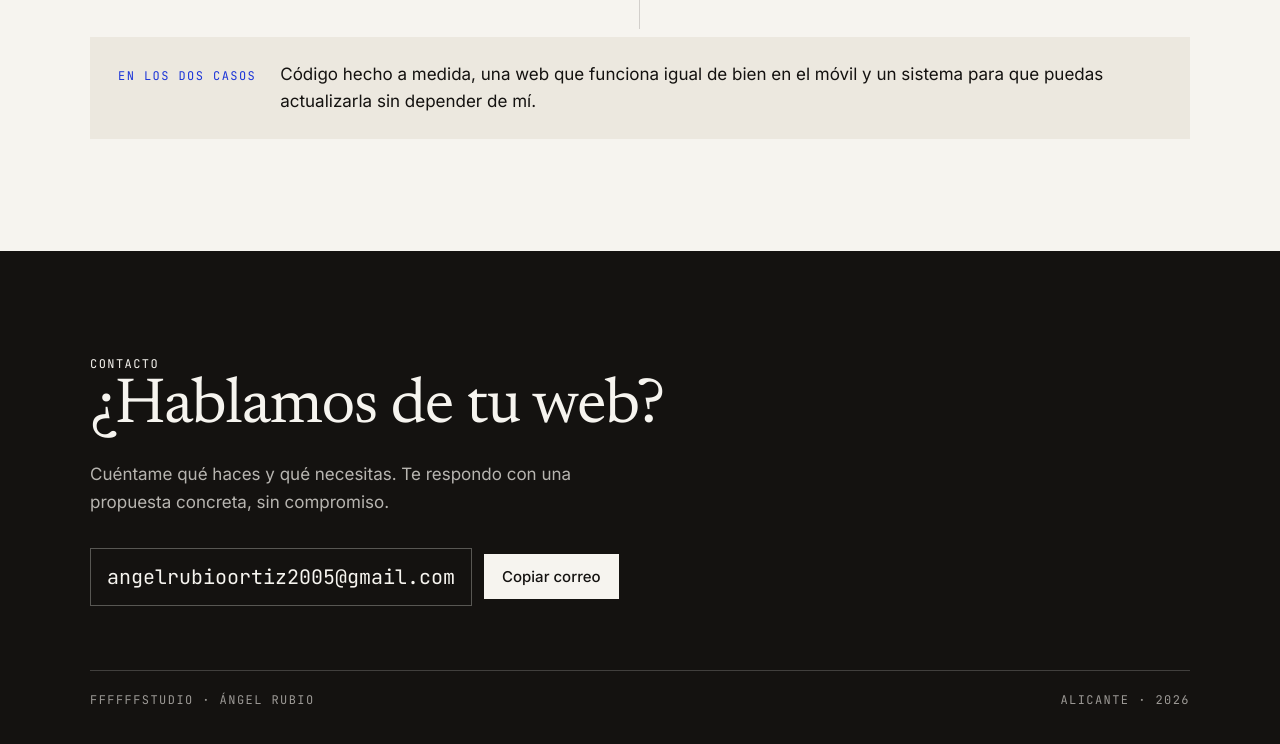
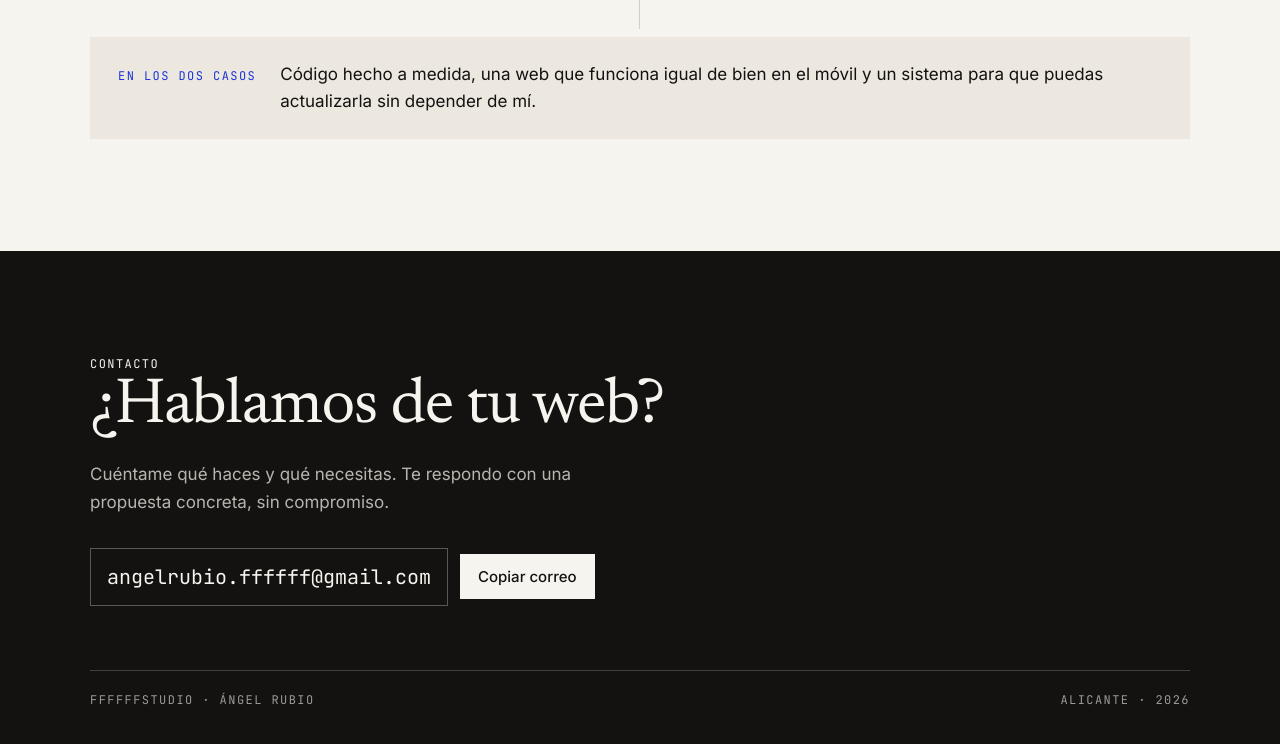
Before and after one commit to aro42-ua/fffffstudio-web, a plain HTML site: page portfolio/index.html in a window 1280 px wide. Shown: the part 5595-6339 px from the top of the page. Drawn offline with Linux system fonts and the light colour scheme.

Commit message:
Porfolio: correo de contacto del estudio
Co-Authored-By: Claude Fable 5.2 <noreply@anthropic.com>

```diff
--- a/portfolio/index.html
+++ b/portfolio/index.html
@@ -313,7 +313,7 @@
     <h2>¿Hablamos de tu web?</h2>
     <p>Cuéntame qué haces y qué necesitas. Te respondo con una propuesta concreta, sin compromiso.</p>
     <div class="correo">
-      <code id="correo">angelrubioortiz2005@gmail.com</code>
+      <code id="correo">angelrubio.ffffff@gmail.com</code>
       <button type="button" id="copiar">Copiar correo</button>
     </div>
     <div class="pie label">
```
